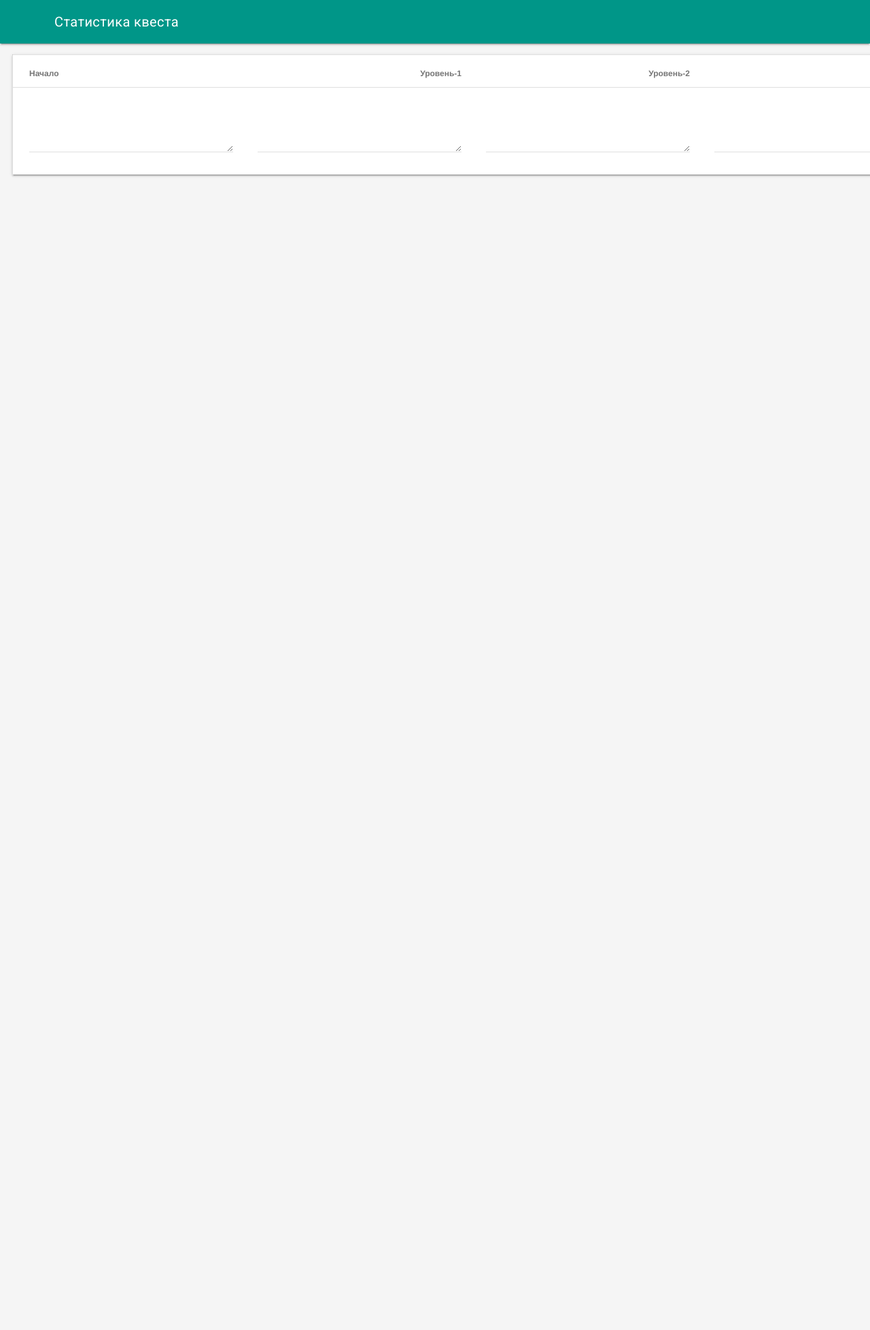
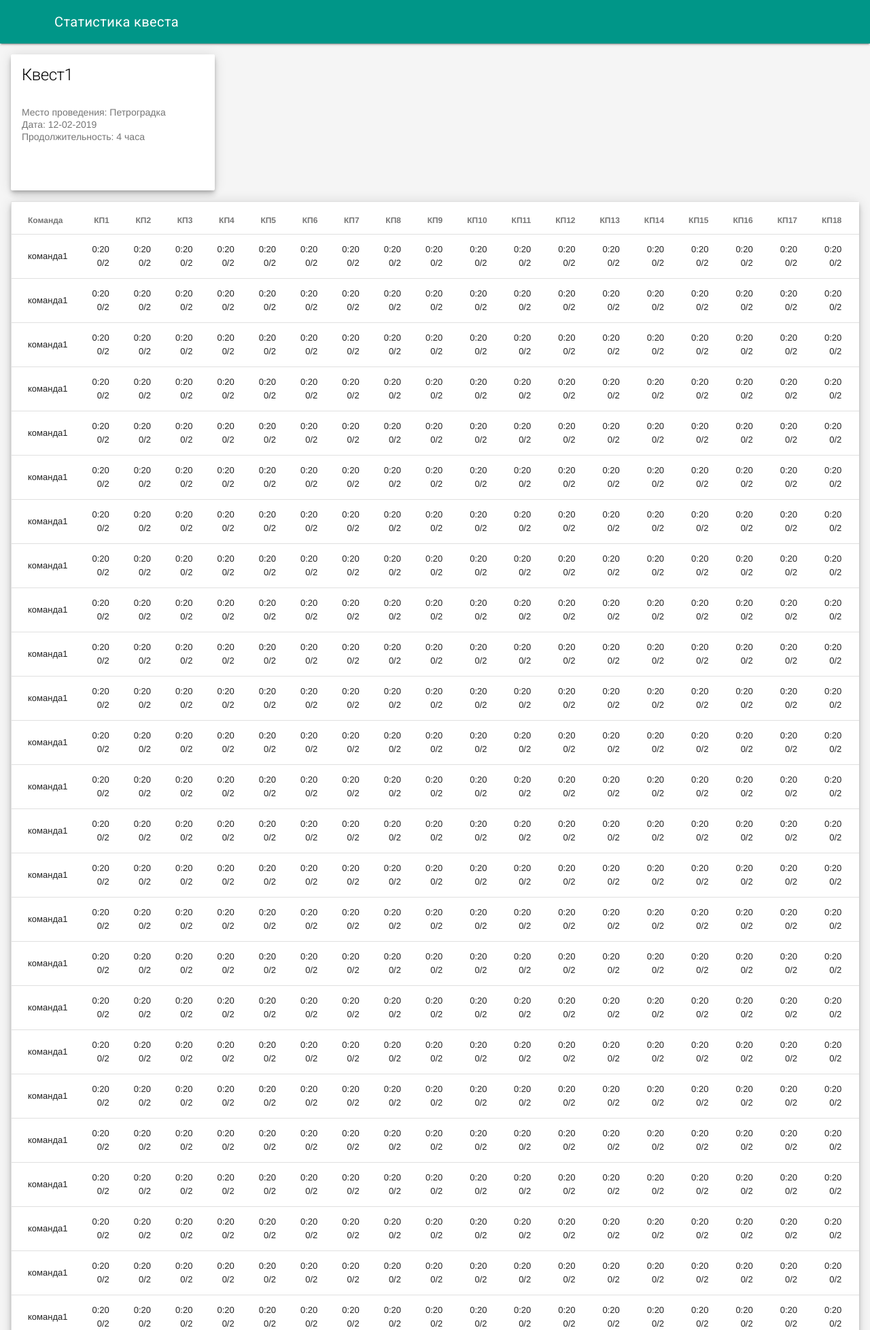
Before and after one commit to SprutSDM/cityOrientationAdminPanel, a Flask app: page /statistic in a window 1280 px wide. Shown: the top 1956 px of the page at 68% size. Run offline with Flask 2, Linux system fonts and the light colour scheme; lists and menus that the app fills with data are empty.

Commit message:
templates

```diff
--- a/cityorientation/rest_api.py
+++ b/cityorientation/rest_api.py
@@ -225,13 +225,13 @@ class GetState(Resource):
             return {'message': 'team does not exist'}
         team = db_teams.find_one({'login': req['login']})
         if 'quest_id' not in team:
-            return {'message': 'ok'}
+            return {'message': 'ok but not'}
         quest_id = team['quest_id']
         # Если команда вступила в какой то квест, а его уже не существует, то удаляем о нём упоминание
         if db_quests.find_one({'quest_id': quest_id,
                                f'progress.{req["login"]}': {'$exists': True}}) is None:
             db_teams.update({'login': req['login']}, {'$unset': {'quest_id': True}})
-            return {'message': 'ok'}
+            return {'message': 'ok but not'}
 
         quest = db_quests.find_one(db_quests.find_one({'quest_id': quest_id}))
         #if int(quest['date']) < int(time.time() // 86400):
--- a/cityorientation/routes.py
+++ b/cityorientation/routes.py
@@ -10,8 +10,8 @@ def home():
 @app.route('/listOfQuests', methods=['GET'])
 def list_of_quests():
     quests = [
-        {'name': 'В поисках Немо', 'date': '12 Февраля в 17:00', 'place': 'Петроградка', 'amount_of_cp': 17, 'complete': True},
-        {'name': 'В поисках Немо', 'date': '12 Февраля в 17:00', 'place': 'Петрограftfдка', 'amount_of_cp': 100, 'complete': False}
+        {'name': 'В поисках Немо', 'date': '12 Февраля в 17:00', 'place': 'Петроградка', 'amount_of_cp': 17, 'duration':'4 часа', 'complete': True},
+        {'name': 'В поисках Немо', 'date': '12 Февраля в 17:00', 'place': 'Петрограftfдка', 'amount_of_cp': 100, 'duration':'4 часа', 'complete': False}
     ]
     return render_template('listOfQuests.html', quests=quests, title="Квесты")
 
@@ -30,7 +30,7 @@ def remove_quest():
 def list_of_tasks():
     tasks = [
         {'name': 'Квест1', 'question': '123456', 'picture': 'picture.jpg', 'answer': '1234', 'tip_1': 'Нqefwт', 'tip_2': 'П3424123414234'},
-        {'name': 'Квест2', 'question': '789456123', 'picture': 'picture.jpg', 'answer': '2345', 'tip_1': 'На зqwef нет', 'tip_2': '1234, 1234'},
+        {'name': 'Квест2', 'question': '789456123', 'picture': '', 'answer': '2345', 'tip_1': 'На зqwef нет', 'tip_2': '1234, 1234'},
         {'name': 'Квест3', 'question': 'qewmfqwkljefnlqkwjebflqkjwenflkqwjneflkqjwenflkqjwefqwefqw', 'picture': 'picture.jpg', 'answer': '3465', 'tip_1': 'f4f32', 'tip_2': 'f234f'}
     ]
     return render_template('listOfTasks.html', tasks=tasks, title="Задания")
@@ -60,22 +60,16 @@ def add_team():
 def list_of_templates():
     templates = [
         {'name': 'Шаблон1', 'duration': '4 часа', 'place': 'Петроградка', 'amount_of_cp': 17},
-        {'name': 'Шаблон2', 'duration': '4 часа', 'place': 'Вязьма', 'amount_of_cp': 100}
+        {'name': 'Шаблон2', 'duration': '4 часа', 'place': 'Вязьма', 'amount_of_cp': 100},
     ]
     return render_template('listOfTemplates.html', templates=templates, title="Шаблоны")
 
 
 @app.route('/statistic', methods=['GET'])
 def statistic():
-    statistic = [
-        {'level': '1', 'hint': '2'},
-        {'level': '2', 'hint': '2'},
-        {'level': '3', 'hint': '2'},
-        {'level': '4', 'hint': '2'},
-        {'level': '5', 'hint': '2'},
-        {'level': '6', 'hint': '2'},
-            ]
-    return render_template('statistic.html', statistic=statistic, title="Статистика квеста")
+    statistic = [{'name': 'команда1', 'time1': '0:20', 'hint1': '0/2', 'time2': '0:20', 'hint2': '0/2', 'time3': '0:20', 'hint3': '0/2', 'time4': '0:20', 'hint4': '0/2', 'time5': '0:20', 'hint5': '0/2', 'time6': '0:20', 'hint6': '0/2', 'time7': '0:20', 'hint7': '0/2', 'time8': '0:20', 'hint8': '0/2', 'time9': '0:20', 'hint9': '0/2', 'time10': '0:20', 'hint10': '0/2', 'time11': '0:20', 'hint11': '0/2', 'time12': '0:20', 'hint12': '0/2', 'time13': '0:20', 'hint13': '0/2', 'time14': '0:20', 'hint14': '0/2', 'time15': '0:20', 'hint15': '0/2', 'time16': '0:20', 'hint16': '0/2', 'time17': '0:20', 'hint17': '0/2', 'time18': '0:20', 'hint18': '0/2', 'time19': '0:20', 'hint19': '0/2'} for i in range(50)]
+    kvest = [{'name': 'Квест1', 'date': '12-02-2019', 'duration': '4 часа', 'place': 'Петроградка'}]
+    return render_template('statistic.html', statistic=statistic, kvest=kvest, title="Статистика квеста")
 
 
 @app.route('/templatesEditor', methods=['GET'])
@@ -86,9 +80,10 @@ def templates_editor():
     etasks = [
         {'name': 'Квест1', 'question': 'qwefqwefqwef', 'answer': 'qwefqd'},
         {'name': 'Квест2', 'question': 'wergwergwerg', 'answer': 'rgtbwtr'},
+        {'name': 'Квест3', 'question': 'qwefqwefqwef', 'answer': 'qwefsd'},
         {'name': 'Квест3', 'question': 'qwefqwefqwef', 'answer': 'qwefsd'}
     ]
-    return render_template('templatesEditor.html', editor=editor, etasks=etasks, title="Редактор шаблона")
+    return render_template('templatesEditor.html', editor=editor, etasks=etasks, title="Редактор шаблон")
 
 
 @app.route('/questEditor', methods=['GET'])
@@ -101,4 +96,4 @@ def quest_editor():
         {'name': 'Квест2', 'question': 'qwefqwefз?', 'answer': 'wergwbw'},
         {'name': 'Квест3', 'question': 'gertgwerg?', 'answer': 'wbfbw'}
     ]
-    return render_template('questEditor.html', editor=editor, etasks=etasks, title="")
+    return render_template('questEditor.html', editor=editor, etasks=etasks, title="Редактор квеста")
--- a/cityorientation/static/css/styles.css
+++ b/cityorientation/static/css/styles.css
@@ -35,3 +35,7 @@
     right: 0;
   }
 }
+
+.mdl-textfield{
+    width:inherit;
+}
--- a/cityorientation/templates/addtask.html
+++ b/cityorientation/templates/addtask.html
@@ -1,6 +1,5 @@
 {% extends 'layout.html' %}
 {% block content %}
-
 <div class="content-grid mdl-grid">
     <div class="mdl-cell mdl-cell--6-col">
         <big>Название задания</big>
@@ -28,10 +27,7 @@
         Сохранить
         </button></a>
     </div>
-
     <div class="mdl-cell mdl-cell--4-col">
-
     </div>
-
 </div>
 {% endblock content %}
--- a/cityorientation/templates/addteam.html
+++ b/cityorientation/templates/addteam.html
@@ -1,7 +1,6 @@
 {% extends 'layout.html' %}
 {% block content %}
 <div class="content-grid mdl-grid">
-
     <div class="mdl-cell mdl-cell--4-col">
         <big>Название команды</big>
         <form action="#">
@@ -22,6 +21,4 @@
         </button></a>
     </div>
 </div>
-
-
 {% endblock content %}
--- a/cityorientation/templates/statistic.html
+++ b/cityorientation/templates/statistic.html
@@ -1,74 +1,77 @@
 {% extends 'layout.html' %}
 {% block content %}
-<div class="content-grid mdl-grid center-all">
-    <div style="margin-left: 10px; margin-top:8px; margin-bottom: 10%">
-        <!-- Class "mdl-data-table-selectable" -->
+<div class="content-grid mdl-grid">
+    {% for kvest in kvest %}
+    <div class="mdl-cell mdl-cell--3-col mdl-card mdl-shadow--6dp" id="{{ key }}">
+        <div class="mdl-card__title">
+            <h1 class="mdl-card__title-text">{{ kvest ['name'] }}</h1>
+        </div>
+        <div class="mdl-card__supporting-text">
+            Место проведения: {{ kvest['place'] }}
+            <br>
+            Дата: {{ kvest['date'] }}
+            <br>
+            Продолжительность: {{ kvest['duration'] }}
+        </div>
+    </div>
+    {% endfor %}
+    <!— Class "mdl-data-table-selectable" —>
+    <div class="mdl-cell mdl-cell--12-col mdl-card mdl-shadow--6dp" id="{{ key }}">
+        <div class="mdl-card__supporting-text1" style="overflow:auto;">
             <table class="mdl-data-table mdl-js-data-table mdl-shadow--2dp">
                 <thead>
-
                     <tr>
-          <th class="mdl-data-table__cell--non-numeric">Начало</th>
-          <th>Уровень-1</th>
-          <th>Уровень-2</th>
-          <th>Уровень-3</th>
-          <th>Уровень-4</th>
-          <th>Уровень-5</th>
+                        <th class="mdl-data-table__cell--non-numeric">Команда</th>
+                        <th>КП1</th>
+                        <th>КП2</th>
+                        <th>КП3</th>
+                        <th>КП4</th>
+                        <th>КП5</th>
+                        <th>КП6</th>
+                        <th>КП7</th>
+                        <th>КП8</th>
+                        <th>КП9</th>
+                        <th>КП10</th>
+                        <th>КП11</th>
+                        <th>КП12</th>
+                        <th>КП13</th>
+                        <th>КП14</th>
+                        <th>КП15</th>
+                        <th>КП16</th>
+                        <th>КП17</th>
+                        <th>КП18</th>
+                        <th>КП19</th>
                     </tr>
                 </thead>
                 <tbody>
-        <!-- Rows -->
+                    <!— Rows —>
+                    {% for statistic in statistic %}
                     <tr>
-          <td class="mdl-data-table__cell--non-numeric">
-            <form action="#">
-              <div class="mdl-textfield mdl-js-textfield">
-                <textarea class="mdl-textfield__input" type="text" rows= "3" id="sample5" >{{ statistic['hint'] }}</textarea>
-                <label class="mdl-textfield__label" for="sample5"></label>
-              </div>
-            </form>
-          </td>
-          <td>
-            <form action="#">
-              <div class="mdl-textfield mdl-js-textfield">
-                <textarea class="mdl-textfield__input" type="text" rows= "3" id="sample5" >{{ statistic['place'] }}</textarea>
-                <label class="mdl-textfield__label" for="sample5"></label>
-              </div>
-            </form>
-          </td>
-          <td>
-            <form action="#">
-              <div class="mdl-textfield mdl-js-textfield">
-                <textarea class="mdl-textfield__input" type="text" rows= "3" id="sample5" >{{ statistic['duration'] }}</textarea>
-                <label class="mdl-textfield__label" for="sample5"></label>
-              </div>
-            </form>
-          </td>
-          <td>
-              <form action="#">
-              <div class="mdl-textfield mdl-js-textfield">
-                <textarea class="mdl-textfield__input" type="text" rows= "3" id="sample5" >{{ statistic['answer'] }}</textarea>
-                <label class="mdl-textfield__label" for="sample5"></label>
-              </div>
-            </form>
-          </td>
-          <td>
-              <form action="#">
-              <div class="mdl-textfield mdl-js-textfield">
-                <textarea class="mdl-textfield__input" type="text" rows= "3" id="sample5" >{{ statistic['tip_1'] }}</textarea>
-                <label class="mdl-textfield__label" for="sample5"></label>
-              </div>
-             </form>
-          </td>
-          <td>
-              <form action="#">
-              <div class="mdl-textfield mdl-js-textfield">
-                <textarea class="mdl-textfield__input" type="text" rows= "3" id="sample5" >{{ statistic['tip_2'] }}</textarea>
-                <label class="mdl-textfield__label" for="sample5"></label>
-              </div>
-             </form>
-          </td>
+                        <td>{{ statistic['name'] }}</td>
+                        <td>{{ statistic['time1'] }} <br> {{ statistic['hint1'] }}</td>
+                        <td>{{ statistic['time2'] }} <br> {{ statistic['hint2'] }}</td>
+                        <td>{{ statistic['time3'] }} <br> {{ statistic['hint3'] }}</td>
+                        <td>{{ statistic['time4'] }} <br> {{ statistic['hint4'] }}</td>
+                        <td>{{ statistic['time5'] }} <br> {{ statistic['hint5'] }}</td>
+                        <td>{{ statistic['time6'] }} <br> {{ statistic['hint6'] }}</td>
+                        <td>{{ statistic['time7'] }} <br> {{ statistic['hint7'] }}</td>
+                        <td>{{ statistic['time8'] }} <br> {{ statistic['hint8'] }}</td>
+                        <td>{{ statistic['time9'] }} <br> {{ statistic['hint9'] }}</td>
+                        <td>{{ statistic['time10'] }} <br> {{ statistic['hint10'] }}</td>
+                        <td>{{ statistic['time11'] }} <br> {{ statistic['hint11'] }}</td>
+                        <td>{{ statistic['time12'] }} <br> {{ statistic['hint12'] }}</td>
+                        <td>{{ statistic['time13'] }} <br> {{ statistic['hint13'] }}</td>
+                        <td>{{ statistic['time14'] }} <br> {{ statistic['hint14'] }}</td>
+                        <td>{{ statistic['time15'] }} <br> {{ statistic['hint15'] }}</td>
+                        <td>{{ statistic['time16'] }} <br> {{ statistic['hint16'] }}</td>
+                        <td>{{ statistic['time17'] }} <br> {{ statistic['hint17'] }}</td>
+                        <td>{{ statistic['time18'] }} <br> {{ statistic['hint18'] }}</td>
+                        <td>{{ statistic['time19'] }} <br> {{ statistic['hint19'] }}</td>
                     </tr>
+                    {% endfor %}
                 </tbody>
             </table>
         </div>
     </div>
+</div>
 {% endblock content %}
```
Also changed, not shown: cityorientation/templates/listOfQuests.html (+6 -10 lines), cityorientation/templates/listOfTasks.html (+24 -29 lines), cityorientation/templates/listOfTeams.html (+2 -12 lines), cityorientation/templates/listOfTemplates.html (+9 -2 lines), cityorientation/templates/questEditor.html (+9 -19 lines), cityorientation/templates/templatesEditor.html (+9 -19 lines). Lines whose indentation alone changed are shown as unchanged.
